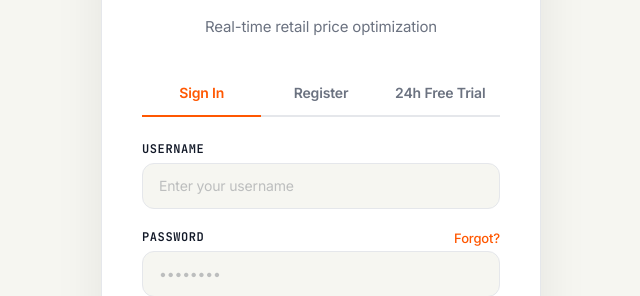
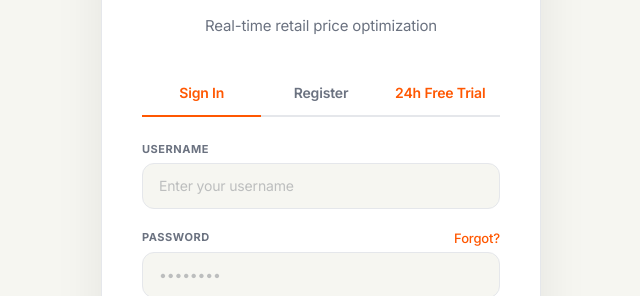
Before and after one commit to AlexanderBell-gh/Sift, a React (Vite) app: page / in a window 1280 px wide. Shown: the part 230-526 px from the top of the page, without its empty margins (319-959 px from the left). Built offline with nearby package versions, Linux system fonts and the light colour scheme.

Commit message:
Last few changes to AuthPage.tsx

```diff
--- a/src/components/AuthPage.tsx
+++ b/src/components/AuthPage.tsx
@@ -67,7 +67,7 @@ export default function AuthPage() {
               type="button"
               role="tab"
               aria-selected={activeTab === tab.key}
-              className={`auth-tab ${activeTab === tab.key ? 'active' : ''}`}
+              className={`auth-tab ${activeTab === tab.key ? 'active' : ''} ${tab.key === 'trial' ? 'tab-trial' : ''}`}
               onClick={() => setActiveTab(tab.key)}
             >
               {tab.label}
--- a/src/components/ui/Input.tsx
+++ b/src/components/ui/Input.tsx
@@ -11,7 +11,7 @@ export const Input = forwardRef<HTMLInputElement, InputProps>(
     return (
       <div className="w-full">
         {label && (
-          <label className="block font-mono text-xs font-semibold uppercase tracking-wider mb-1.5" style={{ color: 'var(--text)' }}>
+          <label className="block mb-1.5 uppercase" style={{ fontSize: '11px', fontWeight: 700, color: 'var(--muted)', letterSpacing: '0.05em' }}>
             {label}
           </label>
         )}
--- a/src/index.css
+++ b/src/index.css
@@ -1012,6 +1012,14 @@ body {
   border-bottom-color: var(--primary);
 }
 
+.tab-trial {
+  color: var(--primary);
+}
+
+.tab-trial:hover {
+  color: var(--primary);
+}
+
 /* Auth Form */
 .auth-form {
   display: flex;
@@ -1099,7 +1107,7 @@ body {
 .auth-promo-title {
   font-size: 14px;
   font-weight: 700;
-  color: var(--text);
+  color: var(--primary);
   margin-bottom: 8px;
 }
 
```
